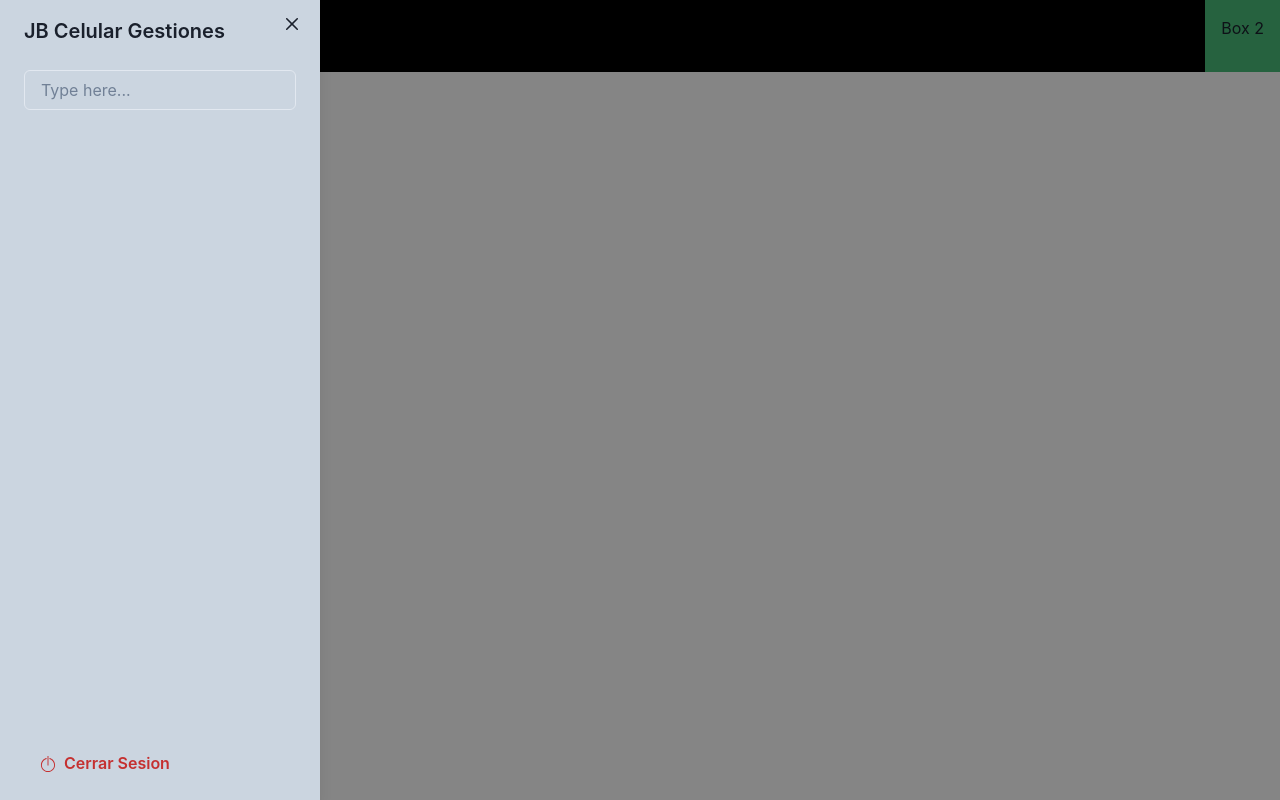
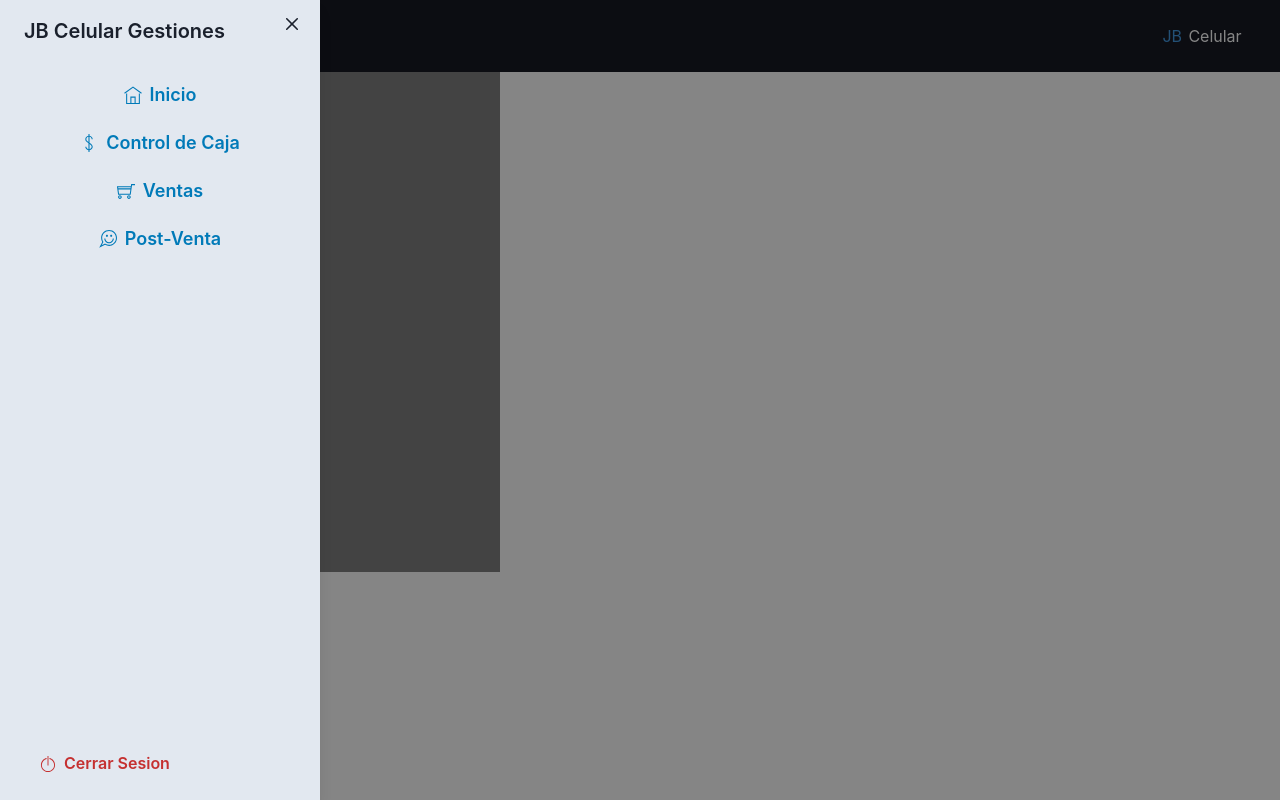
Before and after one commit to zenduku/otroproyecto, a Next.js app: page / in a window 1280 px wide. Both pictures are taken after a click on the button "Search database". Built offline with nearby package versions, Linux system fonts and the light colour scheme.

Commit message:
cambios del dia 22032023

```diff
--- a/src/containers/BarraPrincipal.jsx
+++ b/src/containers/BarraPrincipal.jsx
@@ -1,7 +1,7 @@
 import React from "react";
 import { Flex, Spacer, Box } from '@chakra-ui/react'
-import { IconButton } from '@chakra-ui/react'
-import { HamburgerIcon } from '@chakra-ui/icons'
+import { IconButton, Text, Button, Input} from '@chakra-ui/react'
+import { TfiMenu, TfiHome, TfiMoney, TfiCommentsSmiley, TfiShoppingCart } from 'react-icons/tfi'
 import {
     Drawer,
     DrawerBody,
@@ -11,25 +11,51 @@ import {
     DrawerContent,
     DrawerCloseButton,
     useDisclosure,
-    Input,
-    Button
   } from '@chakra-ui/react'
   import { TfiPowerOff } from "react-icons/tfi";
 
 
-export const BarraPrincipal = ( ) => {
-
+export const BarraPrincipal = ({setCurrentView} ) => {
+    const buttonText = ["Inicio","Control de Caja","Ventas","Post-Venta"]
+    const buttonIcon = [<TfiHome />, <TfiMoney />, <TfiShoppingCart />, <TfiCommentsSmiley />]
     const { isOpen, onOpen, onClose } = useDisclosure()
     const btnRef = React.useRef()
+    const textClick= (e) =>{
+        console.log(e)
+    }
+    const cuandoLeDasClick= (cldc)=>{
+        console.log(cldc)
+        setCurrentView(cldc)
+        switch (cldc) {
+            case 'Inicio':
+                console.log('Estas en Inicio');
+                break;
+            case 'Control de Caja':
+                console.log('Estas en Control de Caja');
+                break;
+            case 'Ventas':
+                console.log('Estas en Ventas');
+                // Expected output: "Mangoes and papayas are $2.79 a pound."
+                break;
+            case 'Post-Venta':
+                console.log('Estas en Post-Venta');
+                // Expected output: "Mangoes and papayas are $2.79 a pound."
+                break;
+
+            default:
+                console.log(`Sorry, we are out of ${cldc}.`);
+        }
+
+    }
 
   return (
-    <Flex bg="black">
+    <Flex bg="gray.900">
         <Box p='4'>
             <IconButton
                 colorScheme='gray'
                 variant='solid'
                 aria-label='Search database'
-                icon={<HamburgerIcon />}
+                icon={<TfiMenu />}
                 ref={btnRef}
                 onClick={onOpen}
             />
@@ -42,12 +68,29 @@ export const BarraPrincipal = ( ) => {
 
             >
             <DrawerOverlay />
-            <DrawerContent bg='gray.300'>
+            <DrawerContent bg='gray.200'>
                 <DrawerCloseButton />
                 <DrawerHeader>JB Celular Gestiones</DrawerHeader>
 
-                <DrawerBody>
-                    <Input placeholder='Type here...' />
+                <DrawerBody ps='0vw' pt='0.7vw' pb='0.7vw' pe='0vw'>
+                    <Flex direction='column' w='100%'>
+
+                        {buttonText.map((text,i)=>(
+                            <Button leftIcon={buttonIcon[i]}
+                             key={i.toString()}
+                             variant='ghost'
+                             size='lg'
+                             colorScheme='telegram'
+                             ml='0vw'
+                             borderRadius='0' onClick={
+                                (e)=>cuandoLeDasClick(text)
+                             }>
+                                {text}
+                            </Button>
+                        ))
+                        }
+
+                    </Flex>
                 </DrawerBody>
 
                 <DrawerFooter justifyContent="left">
@@ -59,9 +102,10 @@ export const BarraPrincipal = ( ) => {
       </Drawer>
         </Box>
         <Spacer />
-        <Box p='4' bg='green.400'>
-            Box 2
-        </Box>
+        <Flex textAlign='center' justify='center' align='center' mr='3vw' onClick={textClick}>
+            <Text color='blue.400'>JB</Text>
+            <Text color='white' ml='0.5vw'>Celular</Text>
+        </Flex>
     </Flex>
   )
 }
--- a/src/pages/index.js
+++ b/src/pages/index.js
@@ -4,14 +4,51 @@ import { Inter } from 'next/font/google'
 import styles from 'Zenduku/styles/Home.module.css'
 import { Divider } from '@chakra-ui/react'
 import {BarraPrincipal} from "../containers/BarraPrincipal";
-
-
-const inter = Inter({ subsets: ['latin'] })
+import React from "react";
+import { Flex, Square, Text } from '@chakra-ui/react'
+import { Tabs, TabList, TabPanels, Tab, TabPanel } from '@chakra-ui/react'
 
 export default function Home() {
+
+  const [currentView, setCurrentView] = React.useState("Inicio")
+
   return (
-    <div>
-      <BarraPrincipal/>
-    </div>
+    <>
+          <BarraPrincipal setCurrentView={setCurrentView}/>
+
+          {currentView ==="Inicio" && <Flex  w="500px" h="500px" bg="grey" > </Flex>}
+
+          {currentView ==="Control de Caja" && <Flex  w="500px" h="500px" bg="yellow" > </Flex>}
+
+          {currentView ==="Ventas" &&
+            <Flex w='100%' h='100%' align="center" justify="center">
+                <Tabs isFitted variant='enclosed' align='center' w='100%'>
+                  <TabList>
+                    <Tab>Linea Nueva</Tab>
+                    <Tab>Linea Reemplazo</Tab>
+                    <Tab>Servicio de Recarga</Tab>
+                    <Tab>Telefono / Accesorio</Tab>
+                  </TabList>
+                  <TabPanels h='100%'>
+                    <TabPanel>
+
+                    </TabPanel>
+                    <TabPanel>
+                      <p>Linea Reemplazo!</p>
+                    </TabPanel>
+                    <TabPanel>
+                      <p>Servicio de Recarga!</p>
+                    </TabPanel>
+                    <TabPanel>
+                      <p>Telefono / Accesorio</p>
+                    </TabPanel>
+                  </TabPanels>
+                </Tabs>
+            </Flex>
+          }
+
+          {currentView ==="Post-Venta" && <Flex  w="500px" h="500px" bg="red" > </Flex>}
+
+    </>
   )
 }
```
Also changed, not shown: src/pages/ventas.jsx (deleted).
